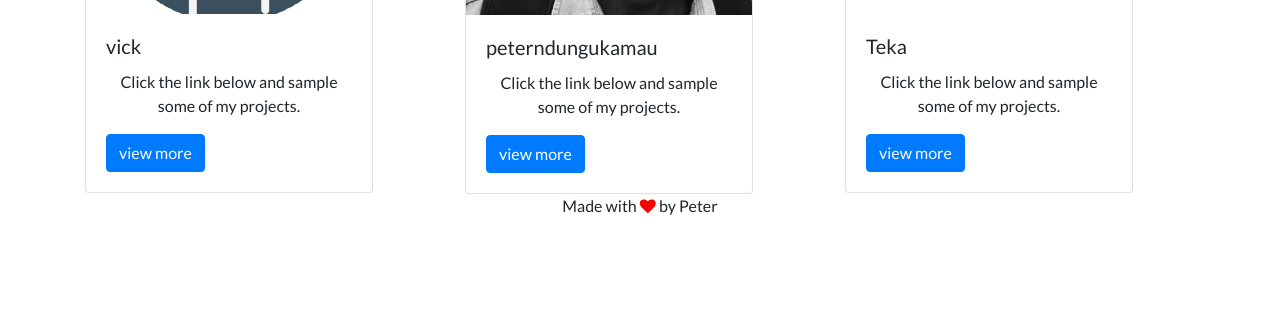
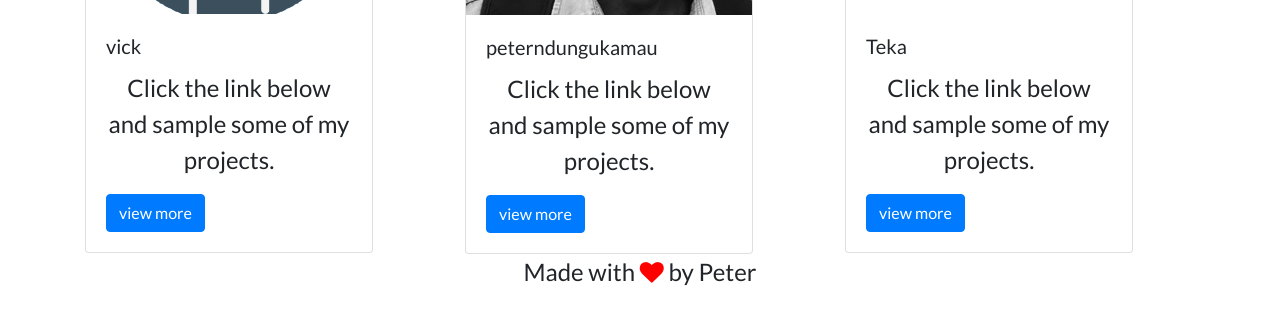
Before and after one commit to peterndungukamau/Git-Google, an Angular app: page / in a window 1280 px wide. Shown: the part 484-797 px from the top of the page. Built offline with nearby package versions, Linux system fonts and the light colour scheme; no server answers.

Commit message:
change font-size

```diff
--- a/src/app/app.module.ts
+++ b/src/app/app.module.ts
@@ -9,6 +9,7 @@ import {FormsModule} from '@angular/forms';
 import { HeaderComponent } from './header/header.component';
 import { FooterComponent } from './footer/footer.component';
 import { DateCountPipe } from './date-count.pipe';
+import { HoverDirective } from './hover.directive';
 
 @NgModule({
   declarations: [
@@ -16,7 +17,8 @@ import { DateCountPipe } from './date-count.pipe';
     ProfileComponent,
     HeaderComponent,
     FooterComponent,
-    DateCountPipe
+    DateCountPipe,
+    HoverDirective
   ],
   imports: [
     BrowserModule,
--- /dev/null
+++ b/src/app/hover.directive.ts
@@ -0,0 +1,10 @@
+import { Directive } from '@angular/core';
+
+@Directive({
+  selector: '[appHover]'
+})
+export class HoverDirective {
+
+  constructor() { }
+
+}
--- a/src/styles.css
+++ b/src/styles.css
@@ -11,10 +11,12 @@
 }
 .spacer{
   margin-top:20px;
+
 }
 
 .futa p{
   text-align:center;
+  font-size:24px;
 }
 
 .fa-heart{
```
Also changed, not shown: 1 other file (tests, documents, lock files or other folders).
